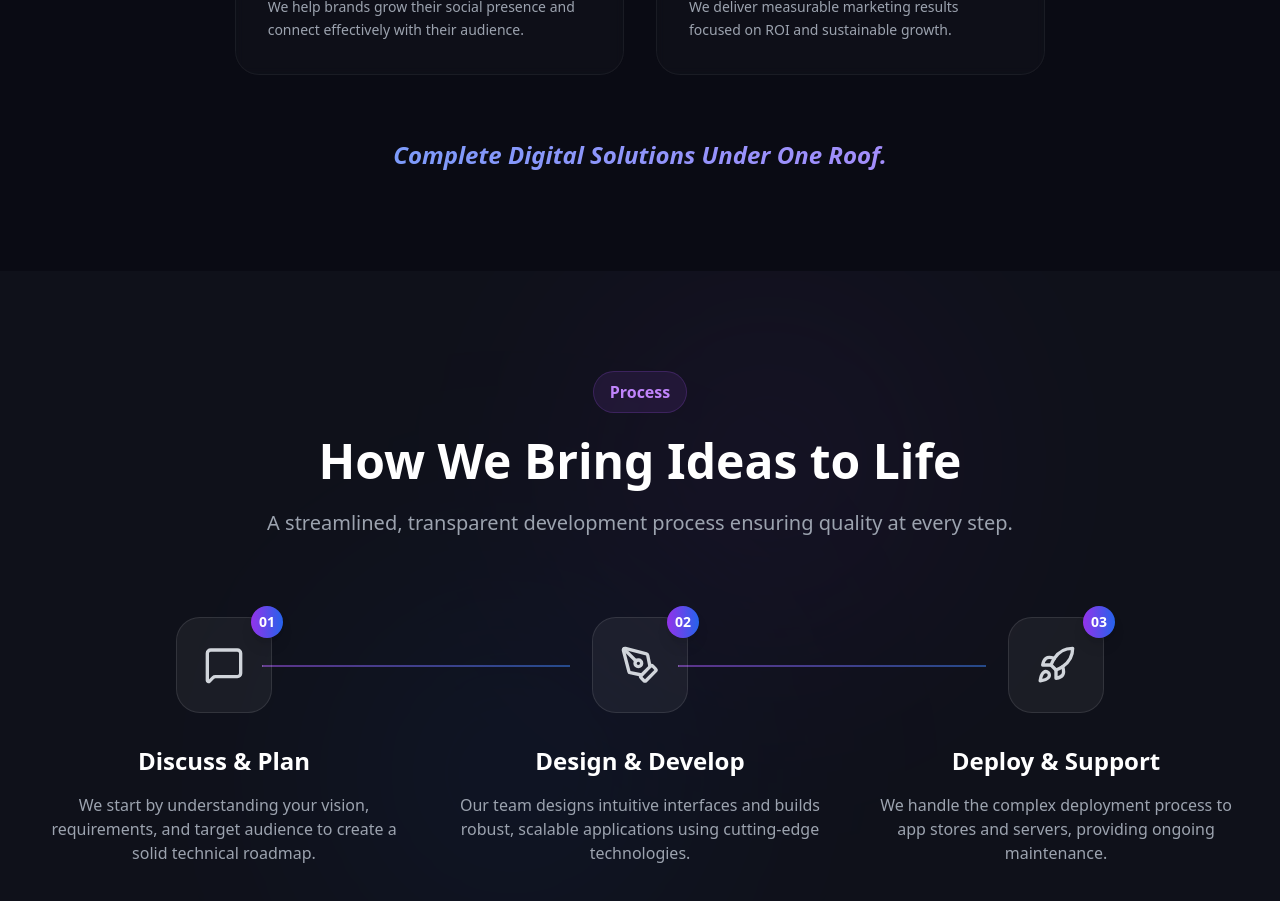
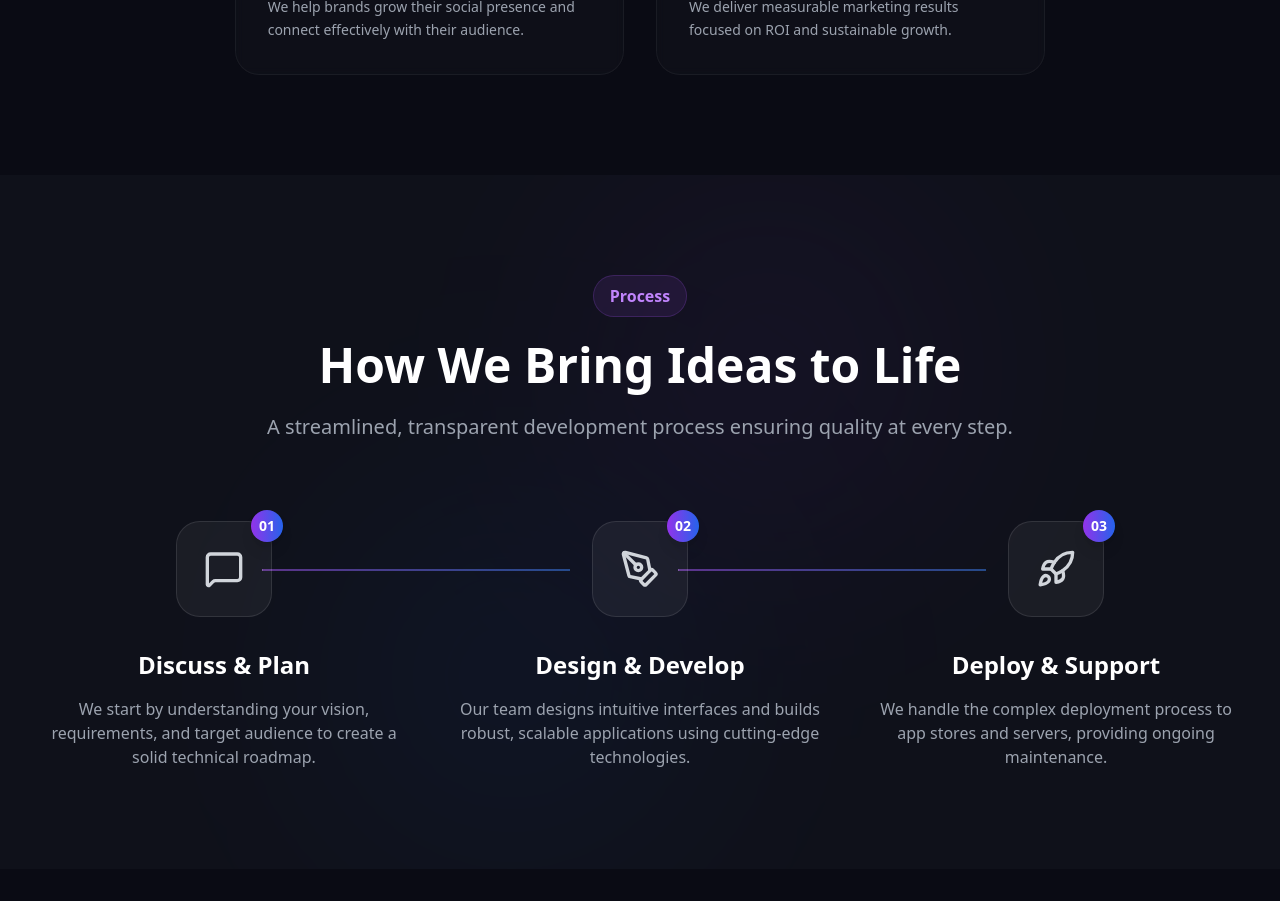
Before and after one commit to kksarang/personal-website, a React (Vite) app: page /kksystems in a window 1280 px wide. Shown: the part 2180-3081 px from the top of the page. Built offline with nearby package versions, Linux system fonts and the light colour scheme.

Commit message:
style(portfolio): remove tagline from kksystems services page

```diff
--- a/src/components/KkSystems/Services.jsx
+++ b/src/components/KkSystems/Services.jsx
@@ -162,11 +162,6 @@ const Services = () => {
                     />
                 </div>
 
-                <div className="mt-16 text-center">
-                    <p className="text-2xl font-bold bg-clip-text text-transparent bg-gradient-to-r from-blue-400 to-purple-400 italic">
-                        Complete Digital Solutions Under One Roof.
-                    </p>
-                </div>
             </div>
         </section>
     );
```
